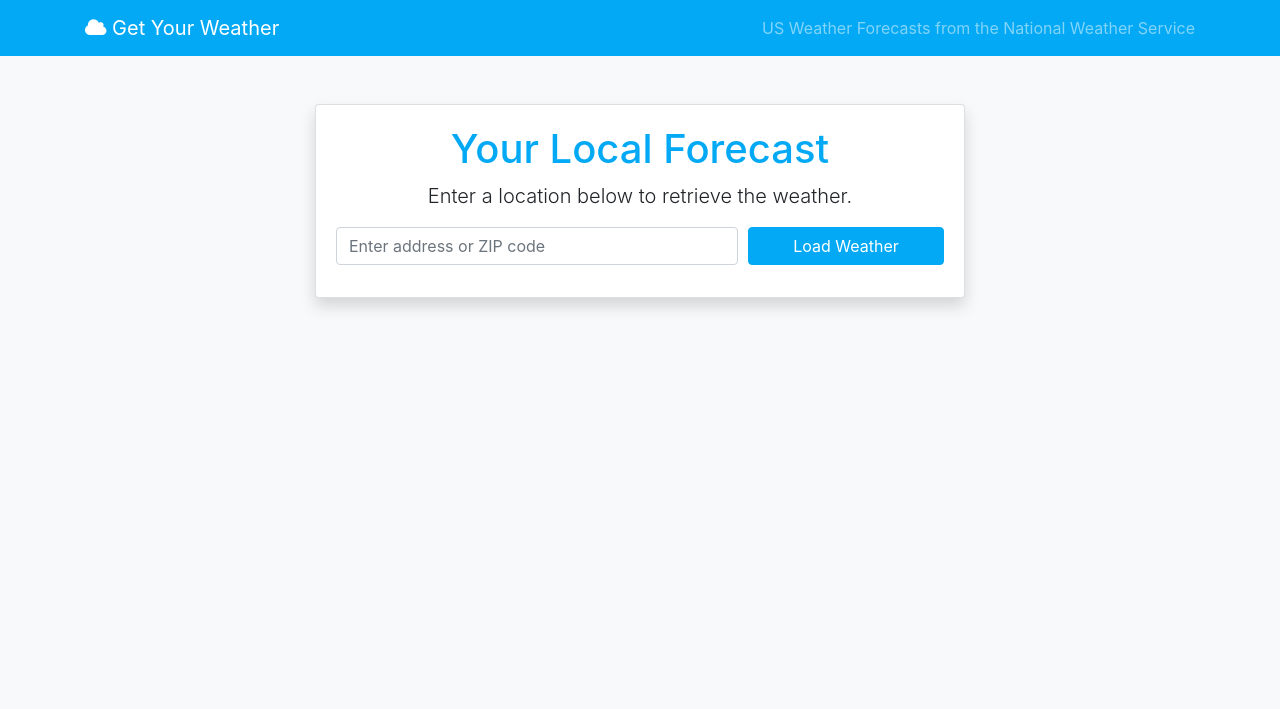
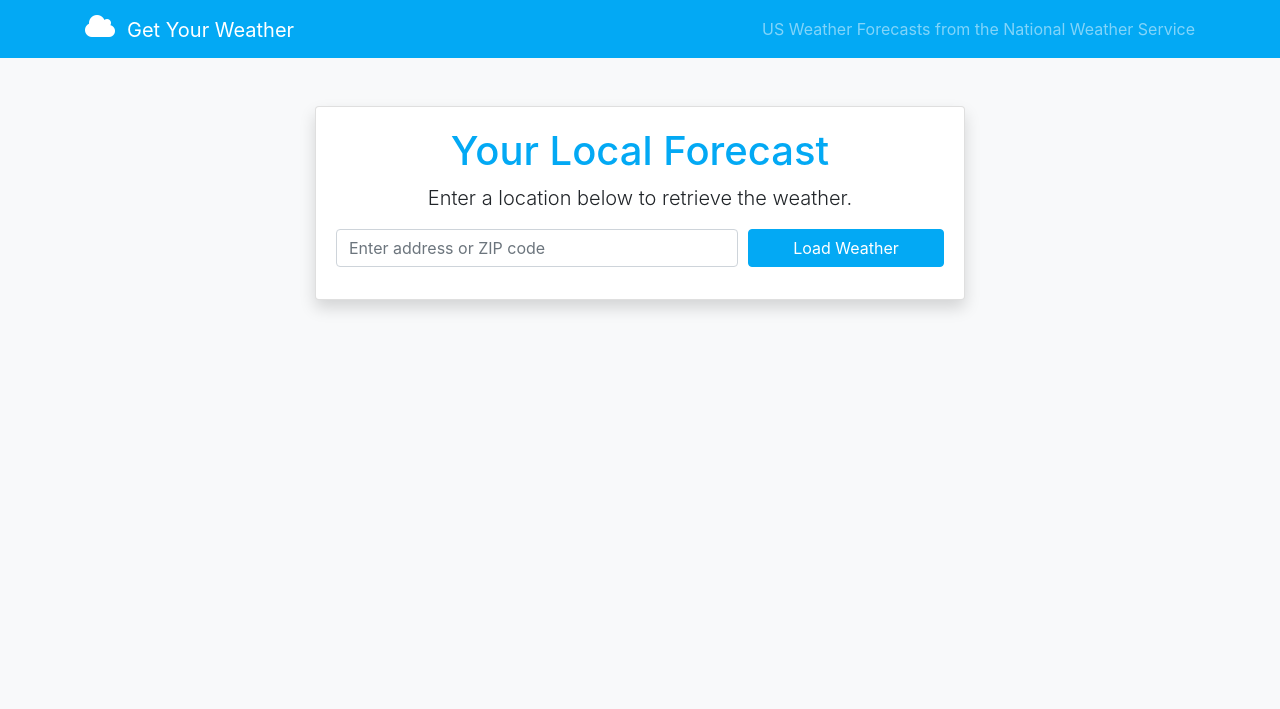
Before and after one commit to Ttesori/js, a plain HTML site: page weather/index.html in a window 1280 px wide. Shown: the top 709 px of the page. Drawn offline with nearby package versions, Linux system fonts and the light colour scheme.

Commit message:
Tweak to navbar 'logo'

```diff
--- a/weather/css/styles.scss
+++ b/weather/css/styles.scss
@@ -34,6 +34,15 @@ body {
 
 main.container {
   padding-bottom: 140px;
+}
+
+.navbar {
+  .navbar-brand {
+    .fa {
+      margin-right: 0.4rem;
+      font-size: 1.75rem;
+    }
+  }
 }
 
 .we-card-form {
```
Also changed, not shown: weather/css/styles.css, 1 other file.
